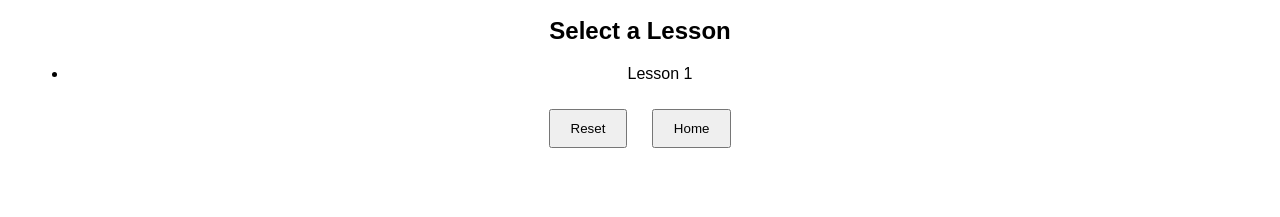
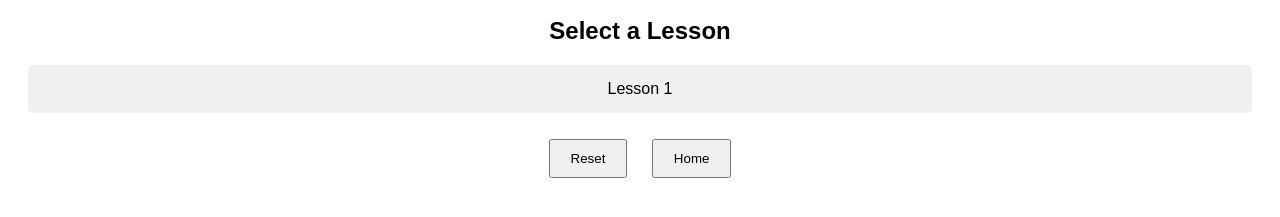
Before and after one commit to ducdh-se/vocab-flashcard, a plain HTML site: page index.html in a window 1280 px wide. Shown: the part 129-346 px from the top of the page. Drawn offline with Linux system fonts and the light colour scheme.

Commit message:
update css for lesson-list

```diff
--- a/css/styles.css
+++ b/css/styles.css
@@ -17,3 +17,25 @@ button {
     padding: 10px 20px;
     margin: 10px;
 }
+
+#lesson-list {
+    list-style-type: none; /* Xóa dấu đầu dòng */
+    padding: 0; /* Xóa khoảng cách padding mặc định */
+}
+
+#lesson-list li {
+    background-color: #f0f0f0; /* Màu nền cho từng mục */
+    margin: 10px 0; /* Khoảng cách giữa các mục */
+    padding: 15px; /* Khoảng cách bên trong */
+    border-radius: 5px; /* Bo góc */
+    cursor: pointer; /* Hiển thị con trỏ như bàn tay khi di chuột */
+    transition: background-color 0.3s; /* Hiệu ứng chuyển màu */
+}
+
+#lesson-list li:hover {
+    background-color: #d9d9d9; /* Màu nền khi di chuột qua */
+}
+
+#lesson-list li:active {
+    background-color: #c0c0c0; /* Màu nền khi nhấn vào */
+}
```
